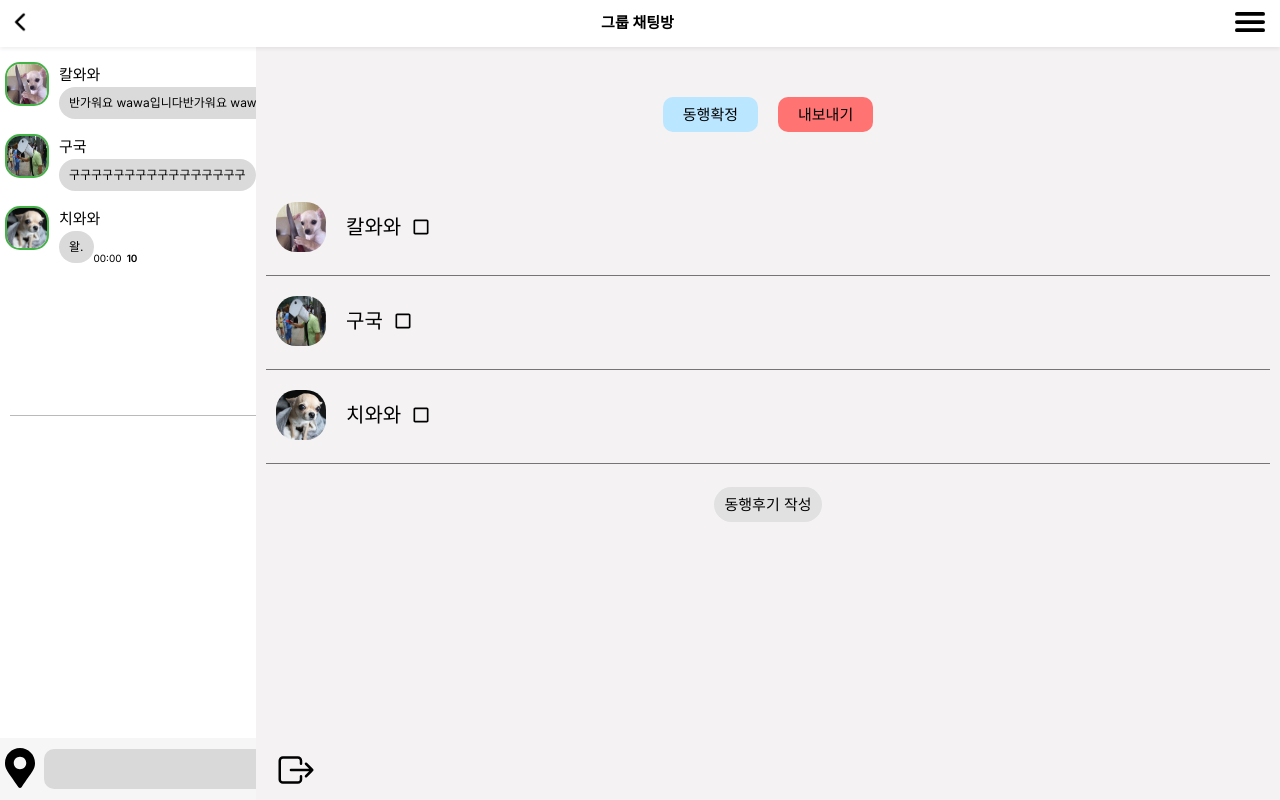
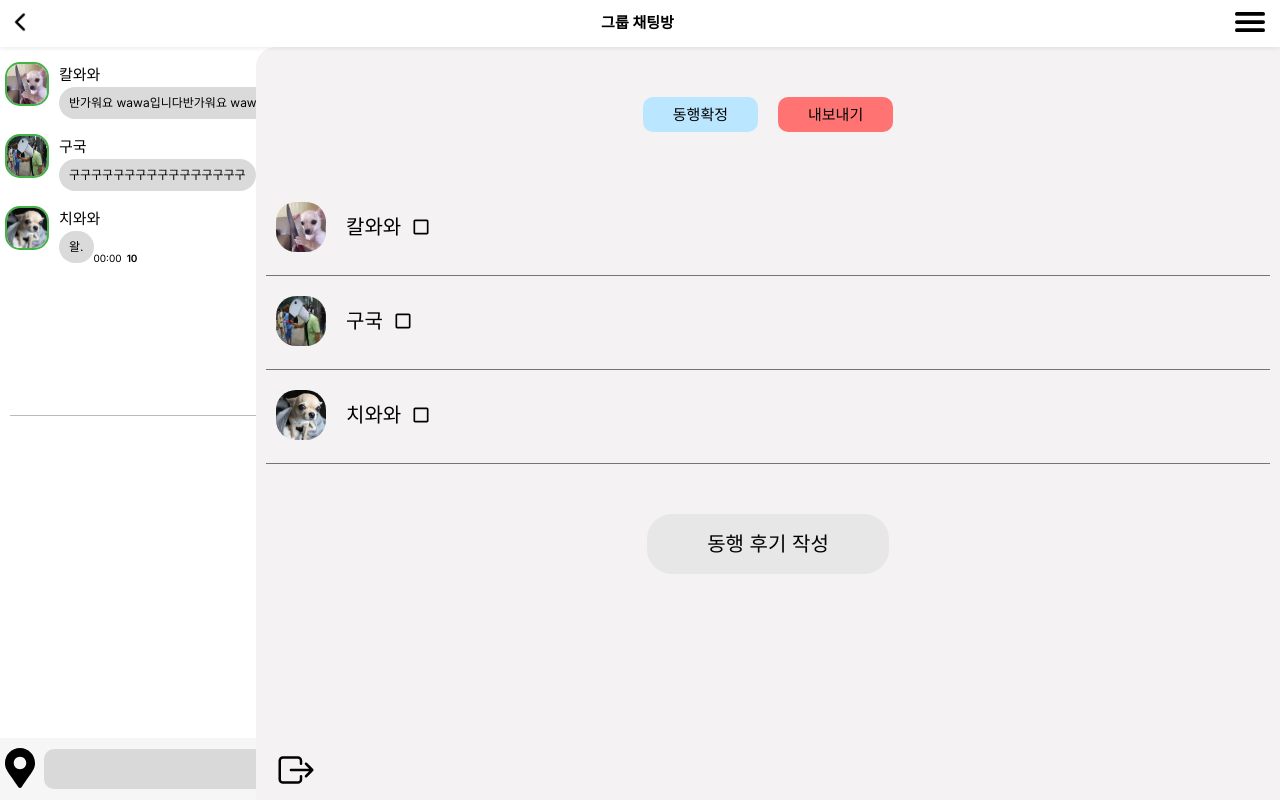
Before and after one commit to MZ-PEOPLE/Tripbuddy-project, a Next.js app: page /chat/chatroom in a window 1280 px wide. Both pictures are taken after a click on the icon 1250 px from the left and 21 px from the top of the page. Built offline with nearby package versions, Linux system fonts and the light colour scheme.

Commit message:
design:동행 후기 작성 버튼 크기 변경

```diff
--- a/components/chatroom/menu/ChatInfo.module.css
+++ b/components/chatroom/menu/ChatInfo.module.css
@@ -3,8 +3,10 @@
     width: 80%;
     height: 100%;
     background-color: rgb(244, 242, 242);
+    border-top-left-radius: 20px;
     right: 0;
     z-index: 2;
+
 
 }
 
@@ -18,7 +20,7 @@
 
 .dropTravel {
     background-color: rgb(255, 115, 115);
-    padding: 10px 20px;
+    padding: 10px 30px;
     cursor: pointer;
     border-radius: 10px;
     margin: 0 10px;
@@ -30,7 +32,7 @@
 .confirmTravel {
 
     background-color: rgb(186, 230, 255);
-    padding: 10px 20px;
+    padding: 10px 30px;
     border-radius: 10px;
     cursor: pointer;
     margin: 0 10px;
--- a/components/chatroom/menu/ReviewBtn.js
+++ b/components/chatroom/menu/ReviewBtn.js
@@ -3,7 +3,7 @@ import styles from "./ReviewBtn.module.css";
 export default function ReviewBtn() {
     return (
         <div className={styles.frame}>
-            <div className={styles.reviewbtn}>동행후기 작성<button></button></div>
+            <div className={styles.reviewbtn}>동행 후기 작성<button></button></div>
         </div>
 
     )
--- a/components/chatroom/menu/ReviewBtn.module.css
+++ b/components/chatroom/menu/ReviewBtn.module.css
@@ -7,10 +7,11 @@
 
 .reviewbtn {
     text-align: center;
-    background-color: rgb(225, 225, 225);
-    border-radius: 20px;
+    background-color: rgb(231, 231, 231);
+    border-radius: 25px;
     width: fit-content;
-    font-size: 15px;
-    padding: 10px;
+    font-size: 20px;
+    padding: 20px 60px;
+    margin-top: 80px;
 
 }
```
